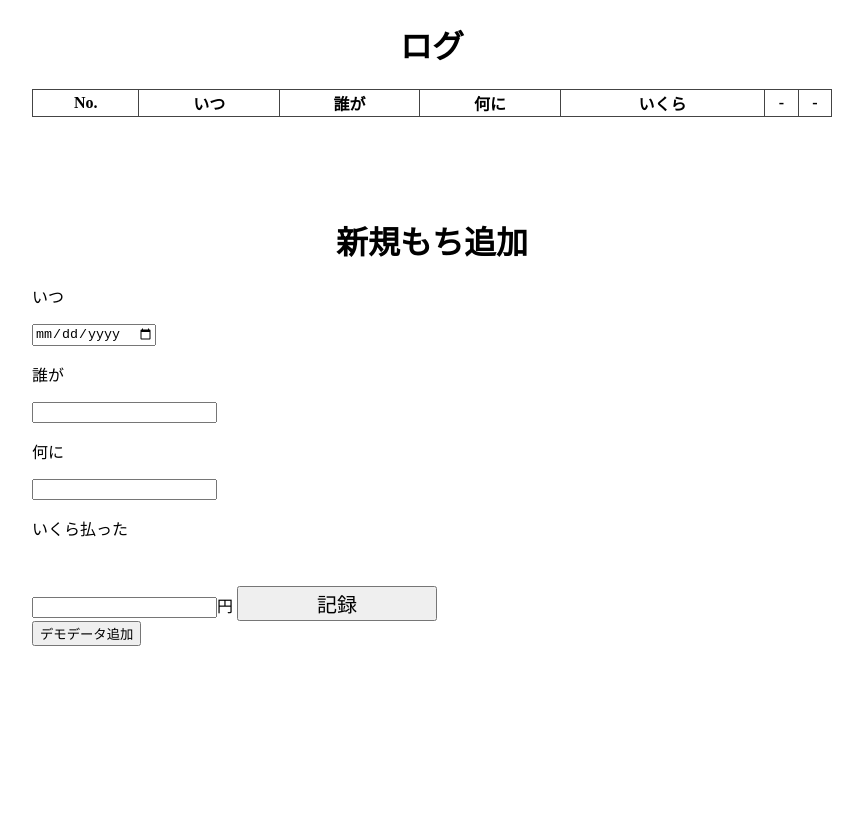
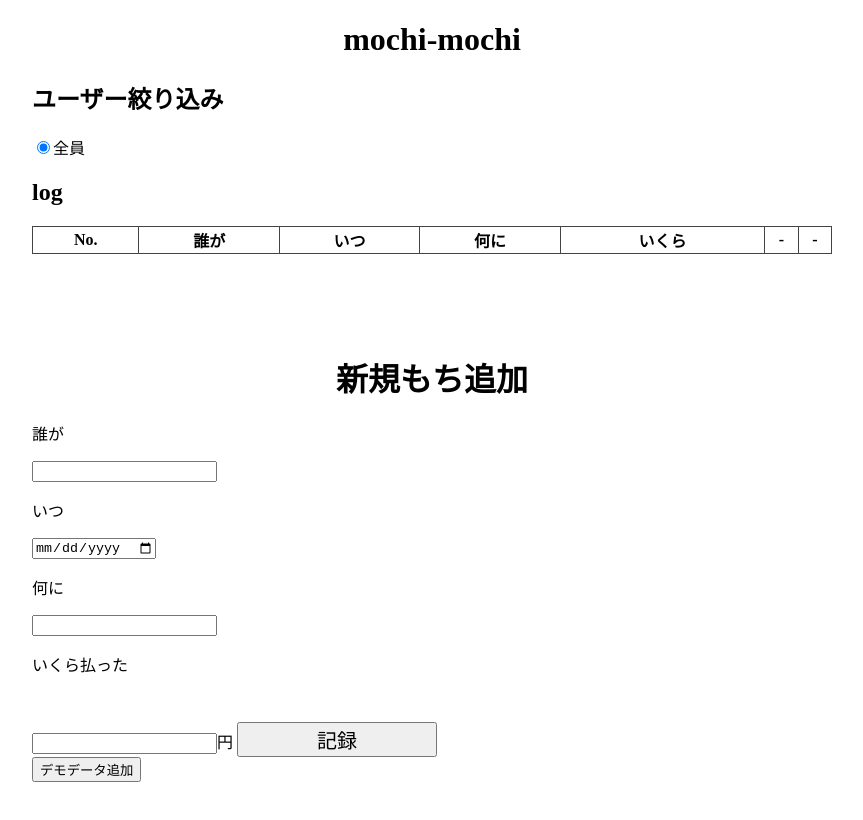
Before and after one commit to dorara-m/debt-log, a Vue app: page / in a window 1280 px wide. Shown: the top 820 px of the page, without its empty margins (208-1071 px from the left). Built offline with nearby package versions, Linux system fonts and the light colour scheme.

Commit message:
ユーザー出し分け機能実装

```diff
--- a/src/App.vue
+++ b/src/App.vue
@@ -2,13 +2,18 @@
   <div id="app">
 
     <div class="app-content app-log">
-      <h1>ログ</h1>
+      <h1>mochi-mochi</h1>
+      <h2>ユーザー絞り込み</h2>
+      <label v-for="(user, index) in users" :key="index">
+        <input type="radio" v-model="current" :value="user">{{user}}
+      </label>
+      <h2>log</h2>
       <table>
         <thead>
           <tr>
             <th>No.</th>
+            <th>誰が</th>
             <th>いつ</th>
-            <th>誰が</th>
             <th>何に</th>
             <th>いくら</th>
             <th>-</th>
@@ -16,10 +21,10 @@
           </tr>
         </thead>
         <tbody>
-          <tr v-for="(mochi, index) in mochis" :key="index">
+          <tr v-for="(mochi, index) in computedMochi" :key="index">
             <th>{{index}}</th>
+            <td>{{mochi.person}}</td>
             <td>{{mochi.date}}</td>
-            <td>{{mochi.person}}</td>
             <td>{{mochi.label}}</td>
             <td>{{mochi.price}}</td>
             <td><button v-on:click="openModal(mochi, true)">編集</button></td>
@@ -33,10 +38,10 @@
           <p>編集画面</p>
           <p class="error" v-if="inputError">未入力の箇所があります</p>
           <form class="edit-form" v-on:submit.prevent="mochiEdit">
+            <p>誰が</p>
+            <input type="text" ref="person_edit" :value="tmpMochi.person">
             <p>いつ</p>
             <input type="date" ref="date_edit" :value="tmpMochi.date">
-            <p>誰が</p>
-            <input type="text" ref="person_edit" :value="tmpMochi.person">
             <p>何に</p>
             <input type="text" ref="label_edit" :value="tmpMochi.label">
             <p>いくら払った</p>
@@ -57,10 +62,10 @@
       <h1>新規もち追加</h1>
       <p class="error" v-if="inputError">未入力の箇所があります</p>
       <form class="add-form" v-on:submit.prevent="mochiAdd">
+        <p>誰が</p>
+        <input type="text" ref="person">
         <p>いつ</p>
         <input type="date" ref="date">
-        <p>誰が</p>
-        <input type="text" ref="person">
         <p>何に</p>
         <input type="text" ref="label">
         <p>いくら払った</p>
@@ -96,9 +101,23 @@ export default {
   data: function(){
     return {
       mochis: [],
+      tmpMochi: {},
+      isEdit: false,
       inputError: false,
-      tmpMochi: {},
-      isOpenModal: false
+      isOpenModal: false,
+      current: '全員'
+    }
+  },
+  computed: {
+    users: function() {
+      let persons = this.mochis.map(mochi => mochi.person);
+      persons.unshift('全員');
+      return persons.filter((x, i, self) => self.indexOf(x) === i);
+    },
+    computedMochi: function() {
+      return this.mochis.filter(function(el) {
+        return this.current === '全員' ? true : this.current === el.person
+      }, this);
     }
   },
   watch: {
@@ -180,7 +199,6 @@ export default {
         price: price.value
       };
       mochiStorage.save(mochis);
-
       this.inputError = false;
       this.isOpenModal = false;
     },
```
